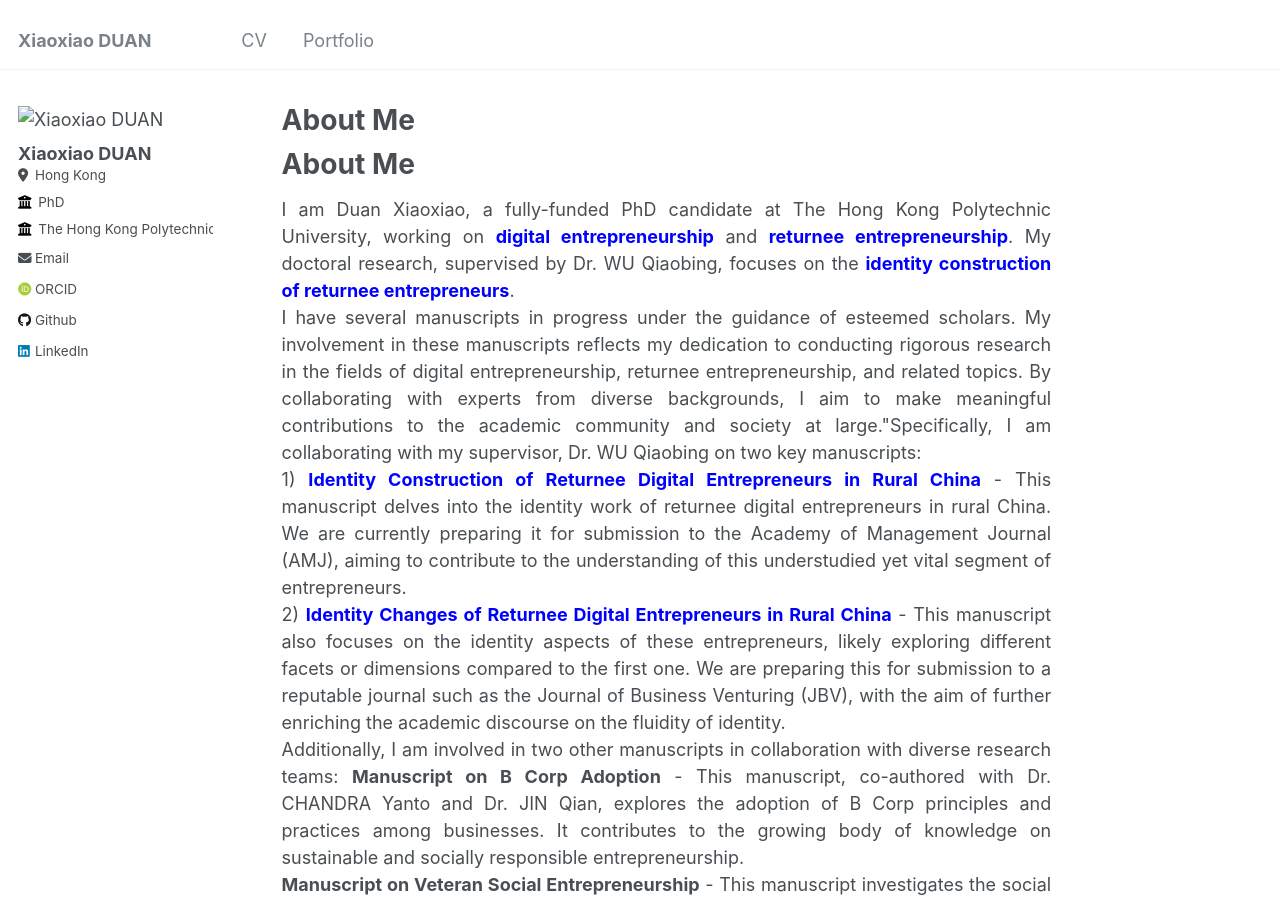
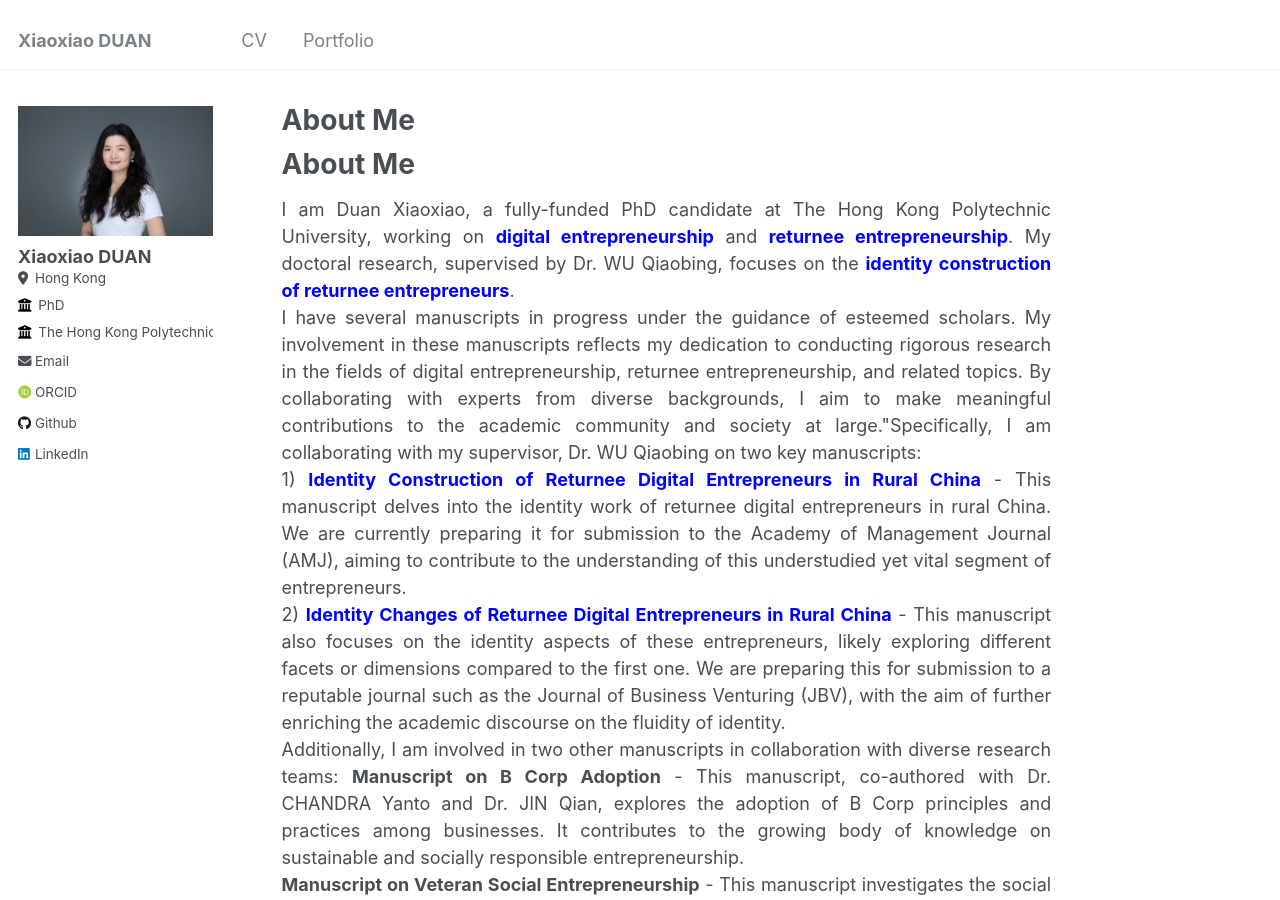
Before and after one commit to Xiaoxiao1087/XiaoxiaoDUAN, a Jekyll site: the page built from _pages/about.md, in a window 1280 px wide and 900 px high. Built offline with Jekyll 4.4.1, drawn with Linux system fonts in a browser that asks for light colours; some web fonts are replaced; our own code applies the rules of GitHub Pages for plain Markdown files.

Commit message:
Update author-profile.html

```diff
--- a/_includes/author-profile.html
+++ b/_includes/author-profile.html
@@ -7,22 +7,8 @@
 <div itemscope itemtype="http://schema.org/Person">
 
   <div class="author__avatar">
-    <!-- 假设 author.avatar 总是有效的，要么是URL，要么是相对/本地路径 -->
-    <img src="{{ author.avatar }}" alt="{{ author.name }}">
-
-    <!-- 如果您确实需要区分处理，可以这样做（但通常不是必需的）：
-    但是请注意，以下代码实际上是多余的，因为浏览器会自动处理 src 属性的值
-
-    {% if author.avatar contains "://" %}
-        <!-- 已经是完整的URL，直接使用 -->
-        <img src="{{ author.avatar }}" alt="{{ author.name }}">
-    else %}
-        <!-- 假设是相对路径或本地文件路径，同样直接使用 -->
-        <img src="{{ author.avatar }}" alt="{{ author.name }}">
-    {% endif %}
-
-    -->
-  </div>
+        <img src="../images/authorprofile.jpg" alt="Author Avatar">
+    </div>
 
 
   <div class="author__content">
```
